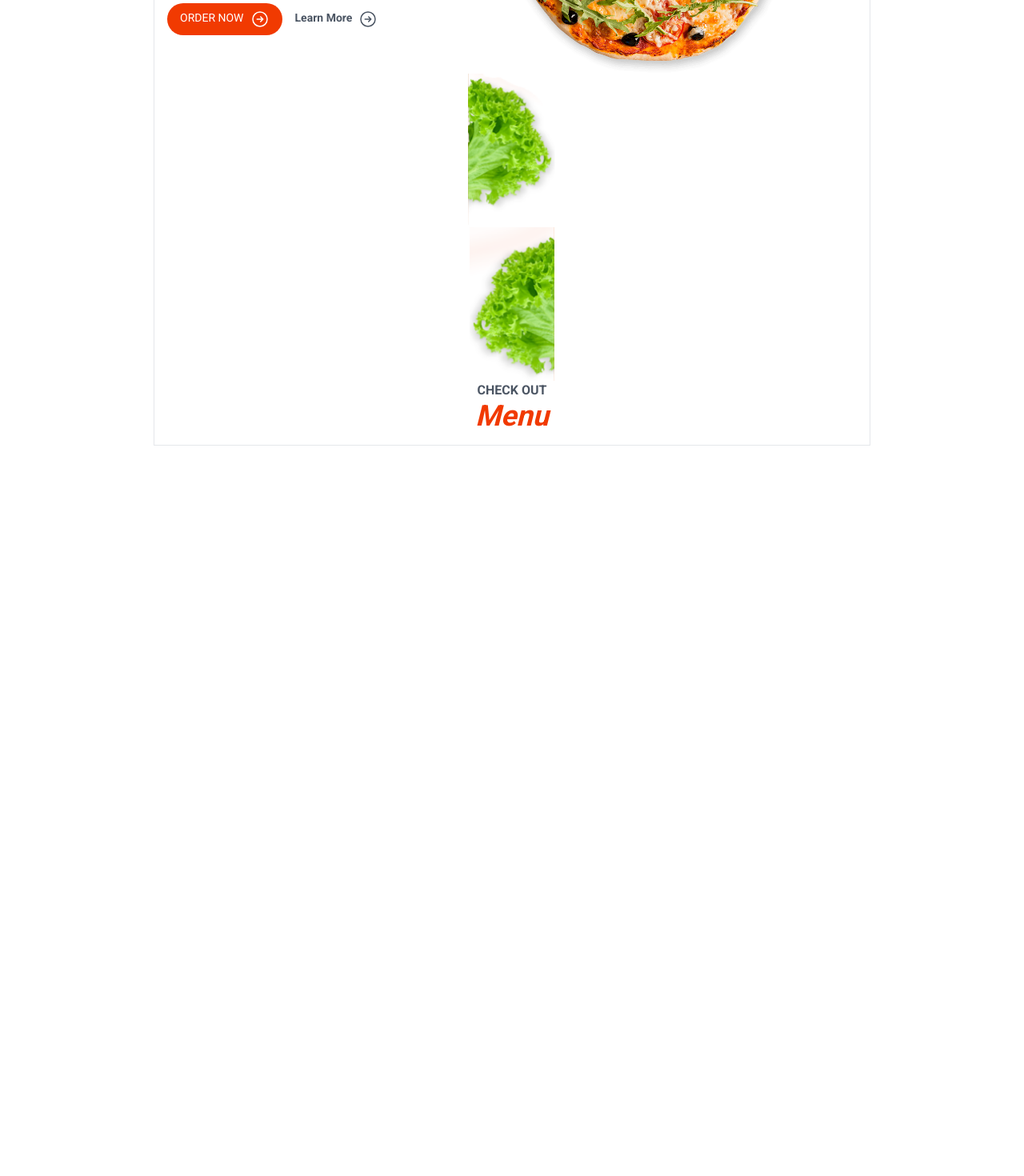
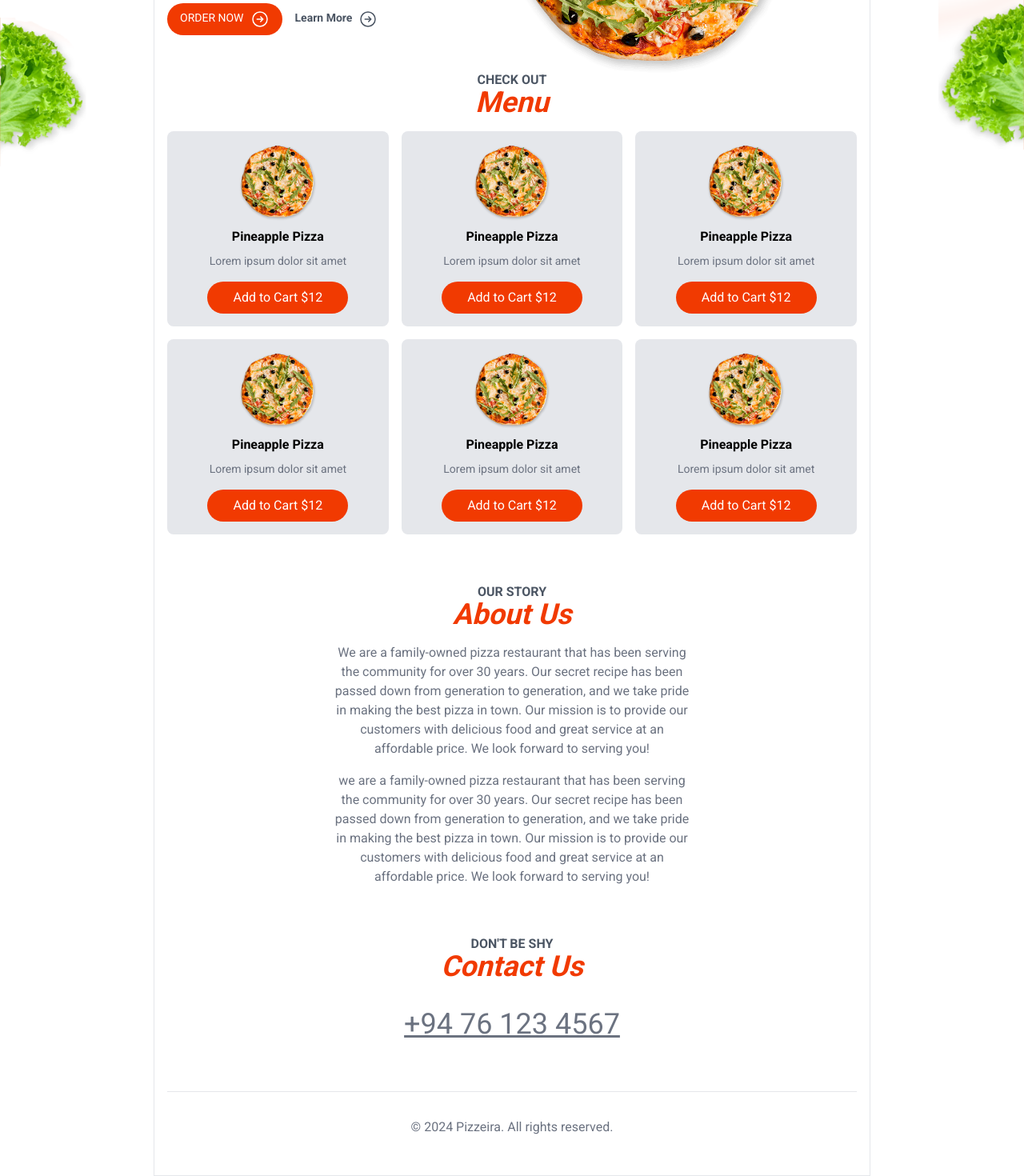
Before and after one commit to layanmoyura/Pizzeiro, a Next.js app: page / in a window 1280 px wide. Shown: the part 301-1771 px from the top of the page at 80% size. Before the commit the page ends 858 px from the top, so only its background shows below. Built offline with nearby package versions, Linux system fonts and the light colour scheme.

Commit message:
landing page completed

```diff
--- a/src/app/components/layout/Header.js
+++ b/src/app/components/layout/Header.js
@@ -5,7 +5,7 @@ export default function Header() {
     return(
     <header className="flex items-center justify-between">
         <Link className="text-primary font-semibold text-2xl" href="/">
-            ST PIZZA
+            PIZZEIRA
         </Link>
         <nav className="flex items-center gap-8 text-gray-500 font-semibold">
             <Link href="">Home</Link>
--- a/src/app/components/layout/HomeMenu.js
+++ b/src/app/components/layout/HomeMenu.js
@@ -1,24 +1,32 @@
 import Image from 'next/image'
+import MenuItem from '../menu/MenuItem';
+import SectionHeader from './SectionHeader';
 
 export default function HomeMenu() {
-    return(
+    return (
         <section className="text-center">
-            <div>
-                <div className="h-48 relative">
-                    <Image src="/sallad1.png" layout="fill" objectFit="contain" alt="sallad" />
+            <div className="absolute left-0 right-0 w-full justify-start">
+                <div className="absolute left-0 -top-[70px] text-left -z-10">
+                    <Image src="/sallad1.png" width={109} height={189} alt="sallad" />
                 </div>
-                <div className="h-48 relative">
-                    <Image src="/sallad2.png" layout="fill" objectFit="contain" alt="sallad" />
+                <div className="absolute -top-[100px] right-0 -z-10">
+                    <Image src="/sallad2.png" width={107} height={195} objectFit="contain" alt="sallad" />
                 </div>
             </div>
-            <div className="text-center">
-                <h3 className="uppercase text-gray-600 font-semibold">
-                    Check out
-                </h3>
-                <h2 className="text-primary font-bold text-4xl italic">
-                    Menu
-                </h2>
+            <div className="text-center mb-4">
+                <SectionHeader
+                    subHeading="Check out"
+                    heading="Menu"
+                />
+            </div>
+            <div className="grid grid-cols-3 gap-4">
+                <MenuItem />
+                <MenuItem />
+                <MenuItem />
+                <MenuItem />
+                <MenuItem />
+                <MenuItem />
             </div>
         </section>
-    )
+    );
 }
--- /dev/null
+++ b/src/app/components/layout/SectionHeader.js
@@ -0,0 +1,12 @@
+export default function SectionHeader({subHeading, heading}) {
+    return (
+        <>
+            <h3 className="uppercase text-gray-600 font-semibold leading-4">
+                {subHeading}
+            </h3>
+            <h2 className="text-primary font-bold text-4xl italic">
+                {heading}
+            </h2>
+        </>
+    );
+}
--- /dev/null
+++ b/src/app/components/menu/MenuItem.js
@@ -0,0 +1,14 @@
+export default function MenuItem() {
+    return (
+        <div className="bg-gray-200 p-4 rounded-lg text-center hover:bg-white hover:shadow-md hover:shadow-black/25 transition-all">
+            <div className="text-center">
+                <img src="/pizza.png" alt="pizza" className="max-h-auto max-h-24 block mx-auto"/>
+            </div>
+            <h4 className="font-semibold my-2">Pineapple Pizza</h4>
+            <p className="text-gray-500 text-sm">Lorem ipsum dolor sit amet</p>
+            <button className="mt-4 bg-primary text-white rounded-full px-8 py-2">
+                Add to Cart $12
+            </button>
+        </div>
+    );
+}
--- a/src/app/page.js
+++ b/src/app/page.js
@@ -1,6 +1,7 @@
 import Header from "./components/layout/Header";
 import Hero from "./components/layout/Hero";
 import HomeMenu from "./components/layout/HomeMenu";
+import SectionHeader from "./components/layout/SectionHeader";
 
 export default function Home() {
   return (
@@ -8,6 +9,38 @@ export default function Home() {
       <Header />
       <Hero />
       <HomeMenu />
+      <section className="text-center my-16">
+        <SectionHeader
+          subHeading="Our Story"
+          heading="About Us"
+      />
+      <div className="text-gray-500 max-w-md mx-auto mt-4 flex flex-col gap-4">
+      <p>
+        We are a family-owned pizza restaurant that has been serving the community for over 30 years. Our secret recipe has been passed down from generation to generation, and we take pride in making the best pizza in town. Our mission is to provide our customers with delicious food and great service at an affordable price. We look forward to serving you!
+      </p>
+      <p>
+        we are a family-owned pizza restaurant that has been serving the community for over 30 years. Our secret recipe has been passed down from generation to generation, and we take pride in making the best pizza in town. Our mission is to provide our customers with delicious food and great service at an affordable price. We look forward to serving you!
+      </p>
+
+      </div>
+
+      </section>
+      <section className="text-center my-16">
+        <SectionHeader
+          subHeading="Don't be shy"
+          heading="Contact Us"
+        />
+        <div className="mt-8">
+          <a className="text-4xl underline text-gray-500" href="tel:+94761234567">
+            +94 76 123 4567
+          </a>
+        </div>
+      </section>
+      <footer>
+        <div className="border-t p-8 text-center text-gray-500 mt-16">
+          <p>&copy; 2024 Pizzeira. All rights reserved.</p>
+        </div>
+      </footer>
     </>
   );
 }
```
